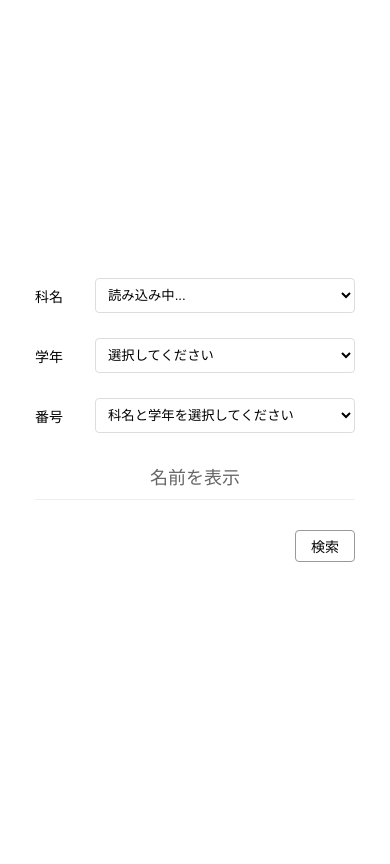
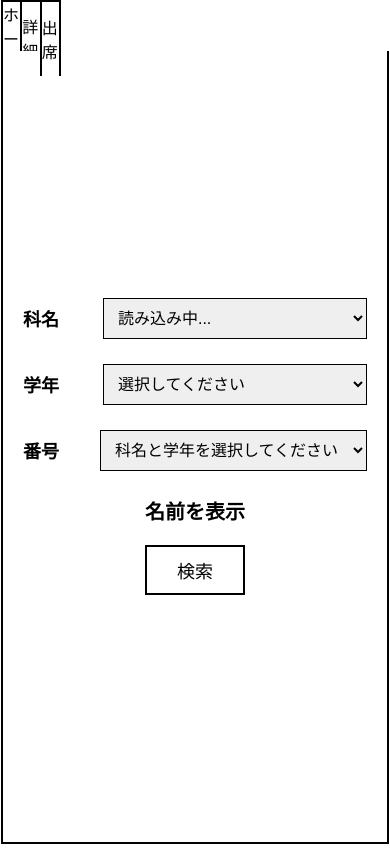
Before and after one commit to rintaro1590/hyozyunkadai2, a PHP site: page /Search.php in a window 390 px wide. Run offline with PHP 8.4, Linux system fonts and the light colour scheme.

Commit message:
refactor: 不要なファイルの削除とCSSスタイルの整理、出席記録機能の改善

```diff
--- a/memo.txt
+++ /dev/null
@@ -1,4 +0,0 @@
-2026/01/20
-Apacheの設定
-デフォルトルートを/var/www/html/kanri/Home.phpにするとArduinoやAndroidがapi_mainにアクセスできなくなる(たぶん)
-デフォルトルートはそのままで/var/www/html/Home.phpにアクセスさせる(kanriフォルダーにあるファイルは全て/var/www/htmlに移動させるかHome.phpだけ移動させる)
--- a/src/kanri/Search.css
+++ b/src/kanri/Search.css
@@ -1,105 +1,86 @@
-body{
+/* --- 全体設定 --- */
+body {
     margin: 0;
     height: 100vh;
-    background-color: white; /* 背景色をつけると見やすくなります */
+    background-color: white;
+    display: flex;
+    justify-content: center;
+    align-items: center;
 }
-/*全体のコンテナ*/
-.sita-container{
-    width: 100%;/*全画面横幅*/
-    margin: 0;
+
+/* 全体のコンテナ：detail.cssと完全に同じ99.5%に固定 */
+.sita-container {
+    width: 99.5%;
+    height: 100vh;
+    display: flex;
+    flex-direction: column;
 }
-/*タブ*/
-.tabs{
+
+/* --- タブエリア --- */
+.tabs {
     display: grid;
-    /*タブ3つは固定幅残りは全幅*/
-    grid-template-columns: repeat(3,5%) 1fr;/*タブ横幅*/
-    /*grid-template-columns: repeat(3,9%) 1fr;*/
-    height: 6%;/*タブ縦幅*/
+    /* タブ3つ(各5%) + 残りの余白(1fr) で比率を固定 */
+    grid-template-columns: repeat(3, 5%) 1fr;
+    height: 6%;
 }
-/*各タブ*/
-.tab{
-    /*文字を中央に配置*/
+
+/* 各タブの共通スタイル */
+.tab, .tab2, .tab3 {
     display: grid;
     justify-content: center;
     align-items: center;
-    border: 2px solid #000;/*枠線*/
-    margin-right: -2px;/*ボーダーが重なって太くなるのを防ぐ*/
+    border: 2px solid #000;
+    margin-right: -2px; /* 線の重なり防止 */
+    box-sizing: border-box; /* 枠線を含んだサイズ計算にする */
 }
-.tab2{
-    /*文字を中央に配置*/
-    display: grid;
+
+/* リンクの装飾解除 */
+.tab a, .tab2 a, .tab3 a {
+    text-decoration: none;
+    color: black;
+    display: flex;
     justify-content: center;
     align-items: center;
-    border: 2px solid #000;/*枠線*/
-    margin-right: -2px;/*ボーダーが重なって太くなるのを防ぐ*/
-}
-.tab3{
-    /*文字を中央に配置*/
-    display: grid;
-    justify-content: center;
-    align-items: center;
-    border: 2px solid #000;/*枠線*/
-    border-bottom: none;/*下の線は消して本体と繋げる*/
-    margin-right: -2px;/*ボーダーが重なって太くなるのを防ぐ*/
-}
-/*タブの右側の直線*/
-.tab-right{
-    border-bottom: 2px solid #000;
-    align-self: end;/*下側に線を配置*/
-}
-/*下側の大きな箱*/
-.choice{
-    height: 93.5%;/*画面高さ*/
-    border: 2px solid #000;
-    border-top: none;/*上の線はタブ側で表現するので消す*/
+    width: 100%;
+    height: 100%;
 }
 
-
-
-/*タブレット用のスタイル---*/
-@media(max-width:768px){
-    /*全体のコンテナ*/
-    .sita-container{
-        width: 100%;/*全画面横幅*/
-    }
-    /*タブ*/
-    .tabs{
-        display: none;/*非表示*/
-    }
-    /*各タブ*/
-    .tab{
-        display: none;/*非表示*/
-    }
-    .tab2{
-        display: none;/*非表示*/
-    }
-    .tab3{
-        display: none;/*非表示*/
-    }
-    .tab-right{
-        display: none;/*非表示*/
-    }
-    .choice{
-        height: 100%;/*画面高さ*/
-        border: none;/*非表示*/
-    }
+/* 出席タブ（現在地）のスタイル：下の線を消して白背景にする */
+.tab3 {
+    border-bottom: none;
+    background-color: #fff;
+    z-index: 1;
 }
 
-/* 追加 */
-/* 外枠の設定  */
-.screen-container {
-    width: 360px;
-    height: 800px;
-    margin: 20px auto;
-    background: white; /* フォームを白く浮かせる */
-    border-radius: 8px;
+/* タブ右側の直線 */
+.tab-right {
+    border-bottom: 2px solid #000;
+    align-self: end;
+}
+
+/* --- メインコンテンツエリア（choice） --- */
+.choice {
+    flex: 1;
+    border: 2px solid #000;
+    border-top: none;
+    background-color: #fff;
     padding: 20px;
     box-sizing: border-box;
+
+    /* フォームを中央に配置 */
     display: flex;
     flex-direction: column;
     justify-content: center;
+    align-items: center;
 }
 
+/* フォームを包む箱 */
+.form-box {
+    width: 100%;
+    max-width: 400px;
+}
+
+/* 入力項目 */
 .input-group {
     display: flex;
     align-items: center;
@@ -107,42 +88,33 @@ body{
 }
 
 .input-group label {
-    width: 60px;
-    font-size: 14px;
+    width: 80px;
+    font-size: 18px;
+    font-weight: bold;
 }
 
 .input-group select {
     flex: 1;
-    padding: 8px;
-    border: 1px solid #ddd;
-    border-radius: 4px;
-    background-color: #fff;
+    padding: 10px;
+    font-size: 16px;
+    border: 1px solid #000;
 }
 
-/* 名前表示エリア  */
 .name-display {
-    margin: 30px 0;
+    margin: 20px 0;
     text-align: center;
-    font-size: 18px;
-    color: #666;
-    border-bottom: 1px solid #eee;
-    padding-bottom: 10px;
+    font-size: 20px;
+    font-weight: bold;
 }
 
-/* 検索ボタン  */
 .button-area {
-    text-align: right;
+    text-align: center;
 }
 
 .search-btn {
+    padding: 10px 30px;
+    font-size: 18px;
     background-color: #fff;
-    border: 1px solid #999;
-    padding: 5px 15px;
-    border-radius: 4px;
+    border: 2px solid #000;
     cursor: pointer;
-    font-size: 14px;
 }
-
-.search-btn:hover {
-    background-color: #f0f0f0;
-}
--- a/src/kanri/Search.php
+++ b/src/kanri/Search.php
@@ -1,9 +1,11 @@
 <html>
+
 <head>
     <link rel="stylesheet" type="text/css" href="search.css">
     <meta name="viewport" content="width=device-width,initial-scale=1.0">
     <title>学生検索</title>
 </head>
+
 <body>
     <div class='sita-container'>
         <div class='tabs'>
@@ -12,7 +14,7 @@
             <div class='tab3' style="border-bottom:none;">出席</div>
             <div class='tab-right'></div>
         </div>
-        <div class="screen-container">
+        <div class="choice">
             <div class="form-box">
                 <div class="input-group">
                     <label>科名</label>
@@ -50,4 +52,5 @@
     </div>
     <script src="script.js"></script>
 </body>
+
 </html>
```
Also changed, not shown: src/kanri/Attend.css (+108 -165 lines), src/kanri/Attend.php (+28 -46 lines), src/kanri/script_sql.txt (deleted, +0 -94 lines), src/script_sql.txt (+6 -2 lines).
